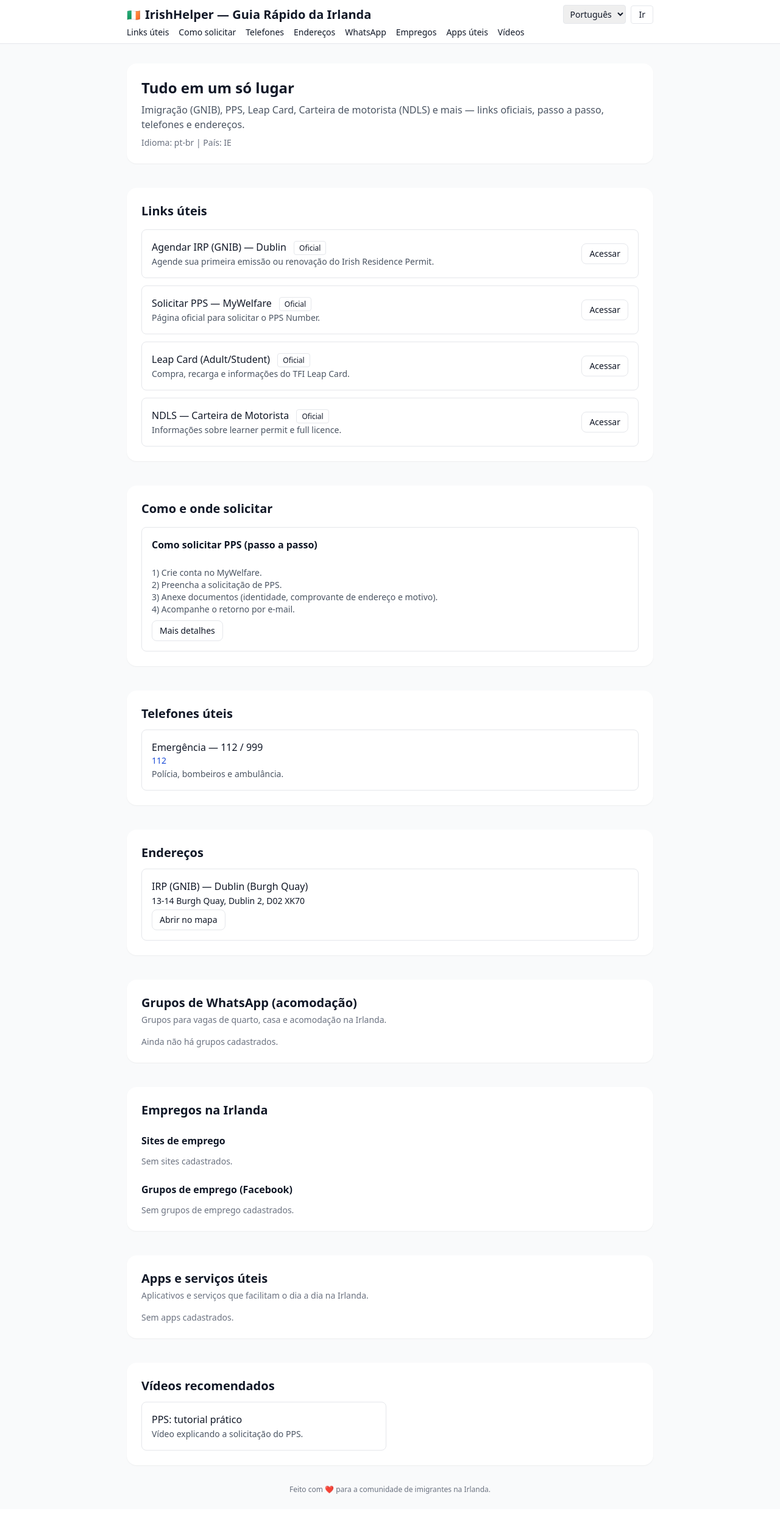
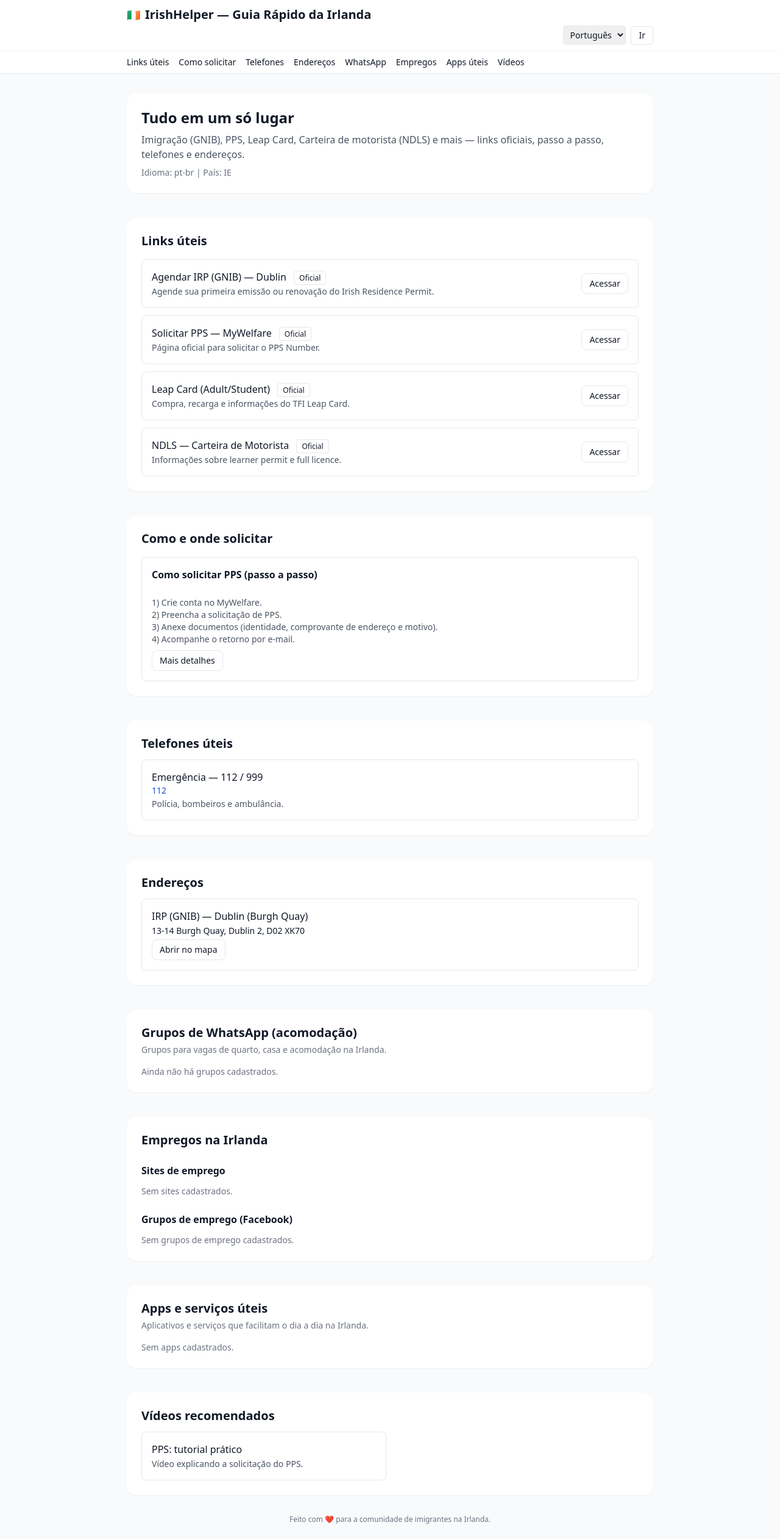
Before and after one commit to Buenomaurilio/IrishHelper, a Django app: page /pt-br/IE/ in a window 1280 px wide. Shown: the whole page at 61% size. Before the commit the page ends 2449 px from the top, so only its background shows below. Run offline with Django 5.2, Linux system fonts and the light colour scheme; data comes from the database, SQL or seed files in the repository; data that the repository does not hold is empty; some libraries are stand-ins or nearby versions.

Commit message:
Update irish_helper.html

```diff
--- a/catalog/templates/catalog/irish_helper.html
+++ b/catalog/templates/catalog/irish_helper.html
@@ -7,28 +7,49 @@
   <title>{% trans "IrishHelper — Guia para imigrantes na Irlanda" %}</title>
   <meta name="viewport" content="width=device-width, initial-scale=1">
   <script src="https://cdn.tailwindcss.com"></script>
+
+  <!-- AJUSTE GLOBAL DE ESCALA PARA MOBILE (~85% de zoom) -->
+  <style>
+    @media (max-width: 640px) {
+      html {
+        font-size: 14px; /* 14px em vez de 16px ≈ 87.5% */
+      }
+      header h1 {
+        font-size: 0.9rem; /* título um pouco menor no mobile */
+      }
+      #locale {
+        max-width: 6.5rem; /* evita o select muito largo no mobile */
+      }
+    }
+  </style>
 </head>
 <body class="bg-gray-50 text-gray-900">
-
   <!-- HEADER -->
   <header class="sticky top-0 bg-white/90 backdrop-blur border-b z-20">
+    <!-- WRAPPER PRINCIPAL: empilha no mobile, alinha em coluna -->
+    <div class="max-w-4xl mx-auto px-3 sm:px-4 py-2.5 flex flex-col gap-1">
 
-  <!-- LINHA 1 (Título + idioma) -->
-  <div class="max-w-4xl mx-auto px-3 sm:px-4 pt-2 pb-1 flex items-center justify-between">
-
-    <!-- ESQUERDA: bandeira + título -->
+      <!-- LINHA 1: bandeira + título -->
       <div class="flex items-center gap-2 min-w-0">
         <span class="text-lg">🇮🇪</span>
-      <h1 class="text-base sm:text-lg md:text-xl font-semibold leading-tight truncate">
+        <h1 class="text-sm sm:text-lg md:text-xl font-semibold leading-tight truncate">
           {% trans "IrishHelper — Guia Rápido da Irlanda" %}
         </h1>
       </div>
 
-    <!-- DIREITA: seletor de idioma + Go -->
-    <div class="flex items-center gap-2">
+      <!-- LINHA 2: menu sanduíche (esquerda) + idioma (direita) -->
+      <div class="flex items-center justify-between gap-2">
+
+        <!-- BOTÃO SANDUÍCHE (só mobile) -->
+        <button id="mobileMenuBtn"
+                class="md:hidden text-xl px-2 py-1 border rounded">
+          ☰
+        </button>
+
+        <!-- seletor de idioma (sempre visível) -->
+        <div class="flex items-center gap-2 justify-end flex-1">
           <select id="locale"
                   class="border rounded px-1.5 py-1 text-xs sm:text-sm w-24 sm:w-auto">
-      <!-- <select id="locale" class="border rounded px-2 py-1 text-xs sm:text-sm"> -->
             <option value="pt-br" {% if locale == "pt-br" %}selected{% endif %}>Português</option>
             <option value="en"    {% if locale == "en" %}selected{% endif %}>English</option>
             <option value="es"    {% if locale == "es" %}selected{% endif %}>Español</option>
@@ -41,18 +62,11 @@
           </button>
         </div>
       </div>
+    </div>
 
-  <!-- LINHA 2 (sanduíche no mobile + menu desktop) -->
-  <div class="max-w-4xl mx-auto px-3 sm:px-4 pb-2 flex items-center justify-between">
-
-    <!-- BOTÃO SANDUÍCHE NA ESQUERDA (somente mobile) -->
-    <button id="mobileMenuBtn"
-            class="md:hidden text-xl px-3 py-1 border rounded">
-      ☰
-    </button>
-
-    <!-- MENU DESKTOP (à direita, só md+) -->
-    <nav class="hidden md:flex gap-x-4 text-sm">
+    <!-- MENU DESKTOP (fica logo abaixo, só md+) -->
+    <div class="hidden md:block border-t border-gray-100">
+      <nav class="max-w-4xl mx-auto px-3 sm:px-4 py-2 flex flex-wrap gap-x-4 gap-y-1 text-sm">
         <a href="#uteis" class="hover:underline">{% trans "Links úteis" %}</a>
         <a href="#como" class="hover:underline">{% trans "Como solicitar" %}</a>
         <a href="#telefones" class="hover:underline">{% trans "Telefones" %}</a>
@@ -65,8 +79,7 @@
     </div>
   </header>
 
-
-  <!-- MENU MOBILE (drawer superior) -->
+  <!-- MENU MOBILE (DRAWER) -->
   <div id="mobileMenu" class="fixed inset-0 z-30 hidden md:hidden">
     <!-- fundo escurecido -->
     <div id="mobileMenuOverlay" class="absolute inset-0 bg-black/40"></div>
@@ -113,10 +126,9 @@
         </a>
       </nav>
 
-      <!-- botão Go dentro do menu -->
+      <!-- botão Go também dentro do menu -->
       <div class="mt-4 flex justify-end">
-        <button
-          type="button"
+        <button type="button"
                 id="goLCMobile"
                 class="border px-3 py-1 rounded text-xs sm:text-sm">
           {% trans "Ir" %}
@@ -161,7 +173,7 @@
     </section>
 
     <!-- LINKS ÚTEIS -->
-    <section id="uteis" class="bg-white p-4 md:p-6 rounded-xl md:rounded-2xl shadow-sm scroll-mt-24">
+    <section id="uteis" class="bg-white p-4 md:p-6 rounded-xl md:rounded-2xl shadow-sm">
       <h3 class="text-lg md:text-xl font-bold">{% trans "Links úteis" %}</h3>
       <ul class="mt-4 grid gap-3">
         {% for r in useful_links %}
@@ -198,7 +210,7 @@
     </section>
 
     <!-- COMO SOLICITAR -->
-    <section id="como" class="bg-white p-4 md:p-6 rounded-xl md:rounded-2xl shadow-sm scroll-mt-24">
+    <section id="como" class="bg-white p-4 md:p-6 rounded-xl md:rounded-2xl shadow-sm">
       <h3 class="text-lg md:text-xl font-bold">{% trans "Como e onde solicitar" %}</h3>
       <div class="mt-4 space-y-3 md:space-y-4">
         {% for r in how_to %}
@@ -226,7 +238,7 @@
     </section>
 
     <!-- TELEFONES -->
-    <section id="telefones" class="bg-white p-4 md:p-6 rounded-xl md:rounded-2xl shadow-sm scroll-mt-24">
+    <section id="telefones" class="bg-white p-4 md:p-6 rounded-xl md:rounded-2xl shadow-sm">
       <h3 class="text-lg md:text-xl font-bold">{% trans "Telefones úteis" %}</h3>
       <ul class="mt-3 grid gap-3 text-sm">
         {% for r in phones %}
@@ -248,7 +260,7 @@
     </section>
 
     <!-- ENDEREÇOS -->
-    <section id="enderecos" class="bg-white p-4 md:p-6 rounded-xl md:rounded-2xl shadow-sm scroll-mt-24">
+    <section id="enderecos" class="bg-white p-4 md:p-6 rounded-xl md:rounded-2xl shadow-sm">
       <h3 class="text-lg md:text-xl font-bold">{% trans "Endereços" %}</h3>
       <ul class="mt-3 grid gap-3 text-sm">
         {% for r in addresses %}
@@ -274,7 +286,7 @@
     </section>
 
     <!-- WHATSAPP (ACOMODAÇÃO) -->
-    <section id="whatsapp" class="bg-white p-4 md:p-6 rounded-xl md:rounded-2xl shadow-sm scroll-mt-24">
+    <section id="whatsapp" class="bg-white p-4 md:p-6 rounded-xl md:rounded-2xl shadow-sm">
       <h3 class="text-lg md:text-xl font-bold">
         {% trans "Grupos de WhatsApp (acomodação)" %}
       </h3>
@@ -313,7 +325,7 @@
     </section>
 
     <!-- EMPREGOS: SITES + FACEBOOK -->
-    <section id="jobs" class="bg-white p-4 md:p-6 rounded-xl md:rounded-2xl shadow-sm space-y-6 scroll-mt-24">
+    <section id="jobs" class="bg-white p-4 md:p-6 rounded-xl md:rounded-2xl shadow-sm space-y-6">
       <h3 class="text-lg md:text-xl font-bold">
         {% trans "Empregos na Irlanda" %}
       </h3>
@@ -388,7 +400,7 @@
     </section>
 
     <!-- APPS E SERVIÇOS ÚTEIS -->
-    <section id="apps" class="bg-white p-4 md:p-6 rounded-xl md:rounded-2xl shadow-sm scroll-mt-24">
+    <section id="apps" class="bg-white p-4 md:p-6 rounded-xl md:rounded-2xl shadow-sm">
       <h3 class="text-lg md:text-xl font-bold">
         {% trans "Apps e serviços úteis" %}
       </h3>
@@ -425,7 +437,7 @@
     </section>
 
     <!-- VÍDEOS -->
-    <section id="videos" class="bg-white p-4 md:p-6 rounded-xl md:rounded-2xl shadow-sm scroll-mt-24">
+    <section id="videos" class="bg-white p-4 md:p-6 rounded-xl md:rounded-2xl shadow-sm">
       <h3 class="text-lg md:text-xl font-bold">{% trans "Vídeos recomendados" %}</h3>
       <div class="mt-3 grid gap-3 sm:grid-cols-2">
         {% for r in videos %}
@@ -494,7 +506,7 @@
     });
   </script>
 
-  <!-- BOTÕES DE IDIOMA (desktop + mobile) -->
+  <!-- BOTÃO DE IDIOMA (desktop + mobile) -->
   <script>
     function goToLocale() {
       const loc = document.getElementById("locale").value;
@@ -543,7 +555,7 @@
       mobileOverlay.addEventListener("click", closeMobileMenu);
     }
 
-    // fecha o menu ao clicar em um link interno
+    // fecha menu ao clicar em qualquer link do próprio menu
     document.querySelectorAll("[data-mobile-nav-link]").forEach((el) => {
       el.addEventListener("click", closeMobileMenu);
     });
```
Lines whose indentation alone changed are shown as unchanged.
